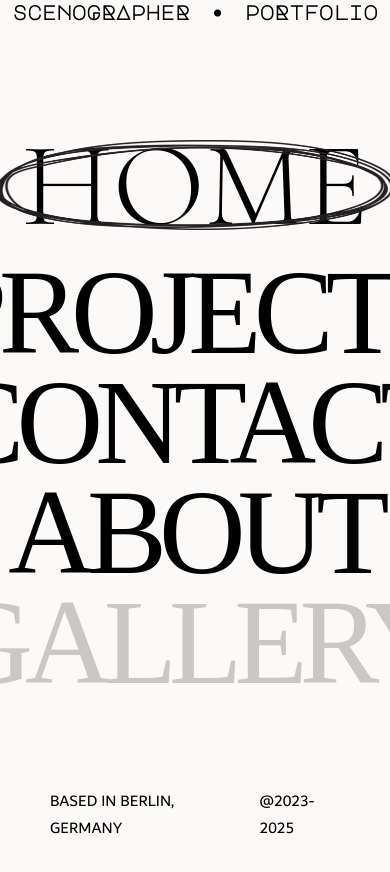
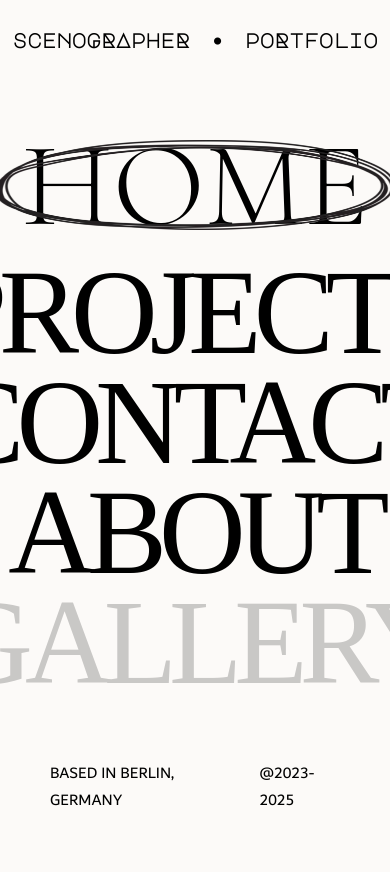
Before and after one commit to Song-Sang/soli, a Next.js app: page / in a window 390 px wide. After the commit the page ends 844 px from the top, so only its background shows below. Built offline with nearby package versions, Linux system fonts and the light colour scheme; a web font is replaced by a local one.

Commit message:
💄 : home 태블릿 반응형 ui 수정

```diff
--- a/pages/index.module.scss
+++ b/pages/index.module.scss
@@ -11,7 +11,6 @@
 .home-wrapper {
   height: 100vh;
   max-height: 1200px;
-  min-height: 900px;
 
   display: flex;
   flex-direction: column;
```
